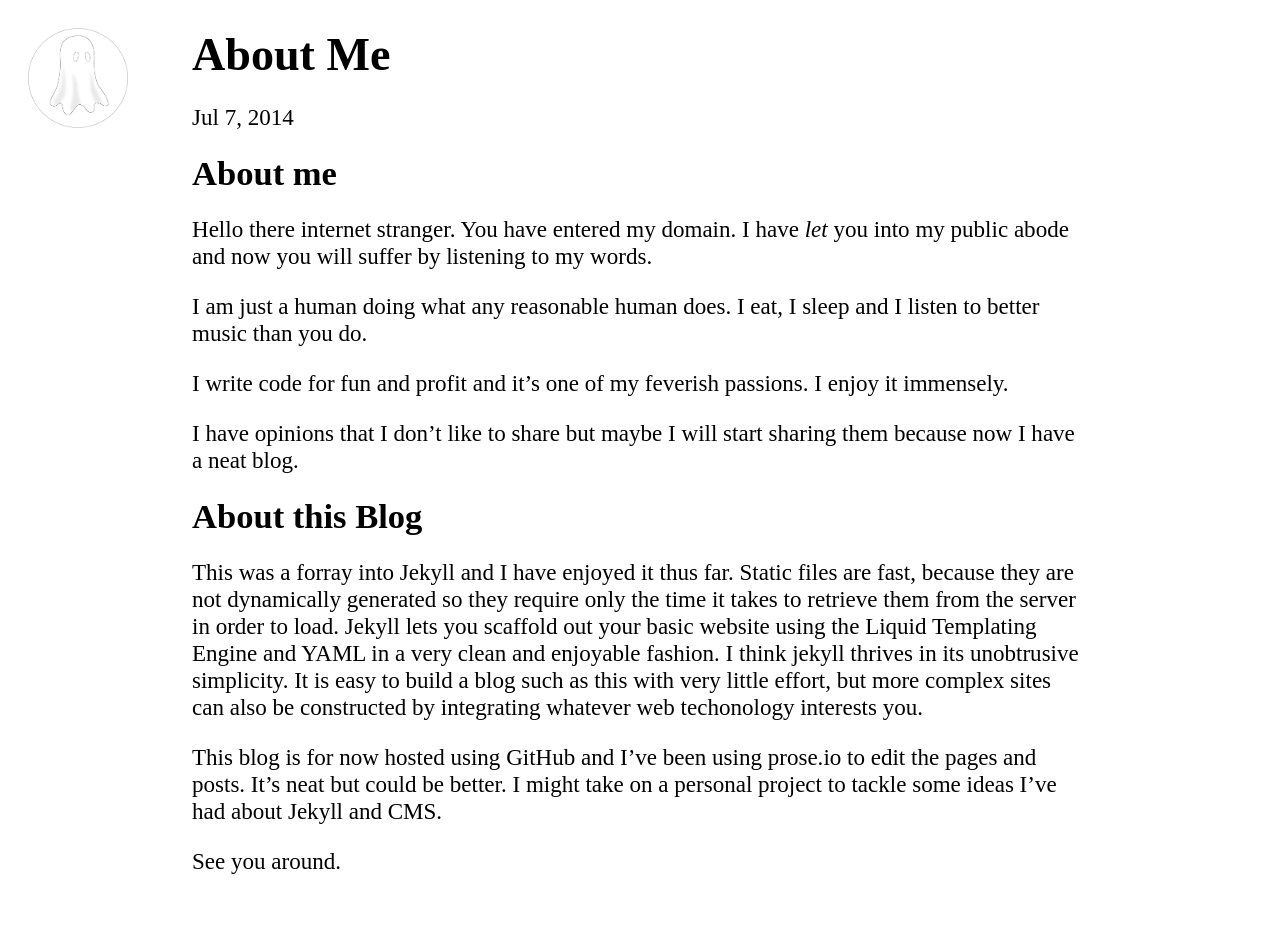
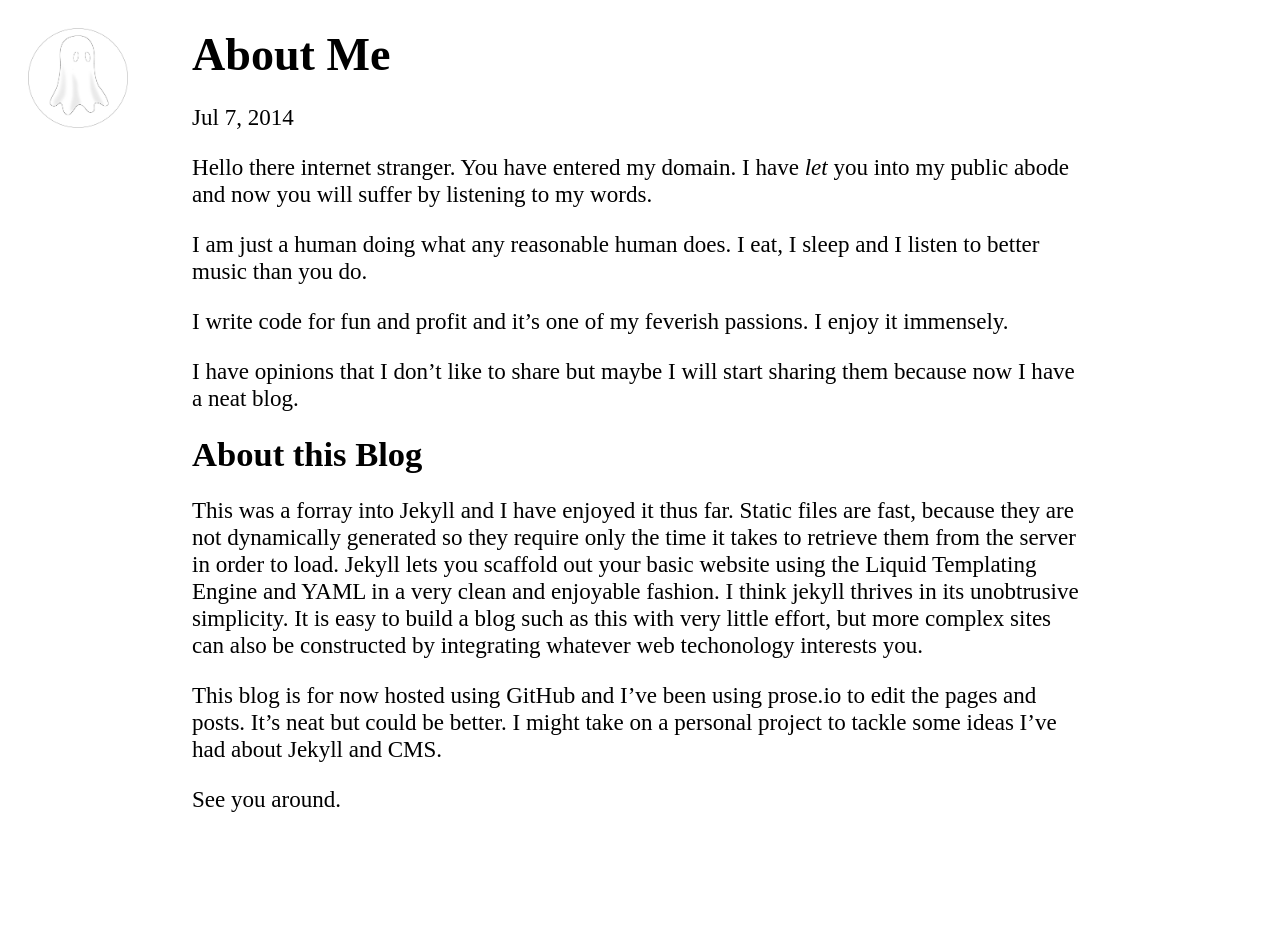
Before and after one commit to gitter-badger/legittalon.github.io, a Jekyll site: the page built from _posts/2014-07-07-about-me.md, in a window 1280 px wide. Built offline with Jekyll 4.4.1, drawn with Linux system fonts in a browser that asks for light colours; nearby versions of some CDN libraries; after the commit the page ends 900 px from its top, so only the background shows below that.

Commit message:
Updated 2014-07-07-about-me.md

```diff
--- a/_posts/2014-07-07-about-me.md
+++ b/_posts/2014-07-07-about-me.md
@@ -2,7 +2,6 @@
 published: true
 ---
 
-## About me
 Hello there internet stranger. You have entered my domain. I have _let_ you into my public abode and now you will suffer by listening to my words.
 
 I am just a human doing what any reasonable human does. I eat, I sleep and I listen to better music than you do.
```
